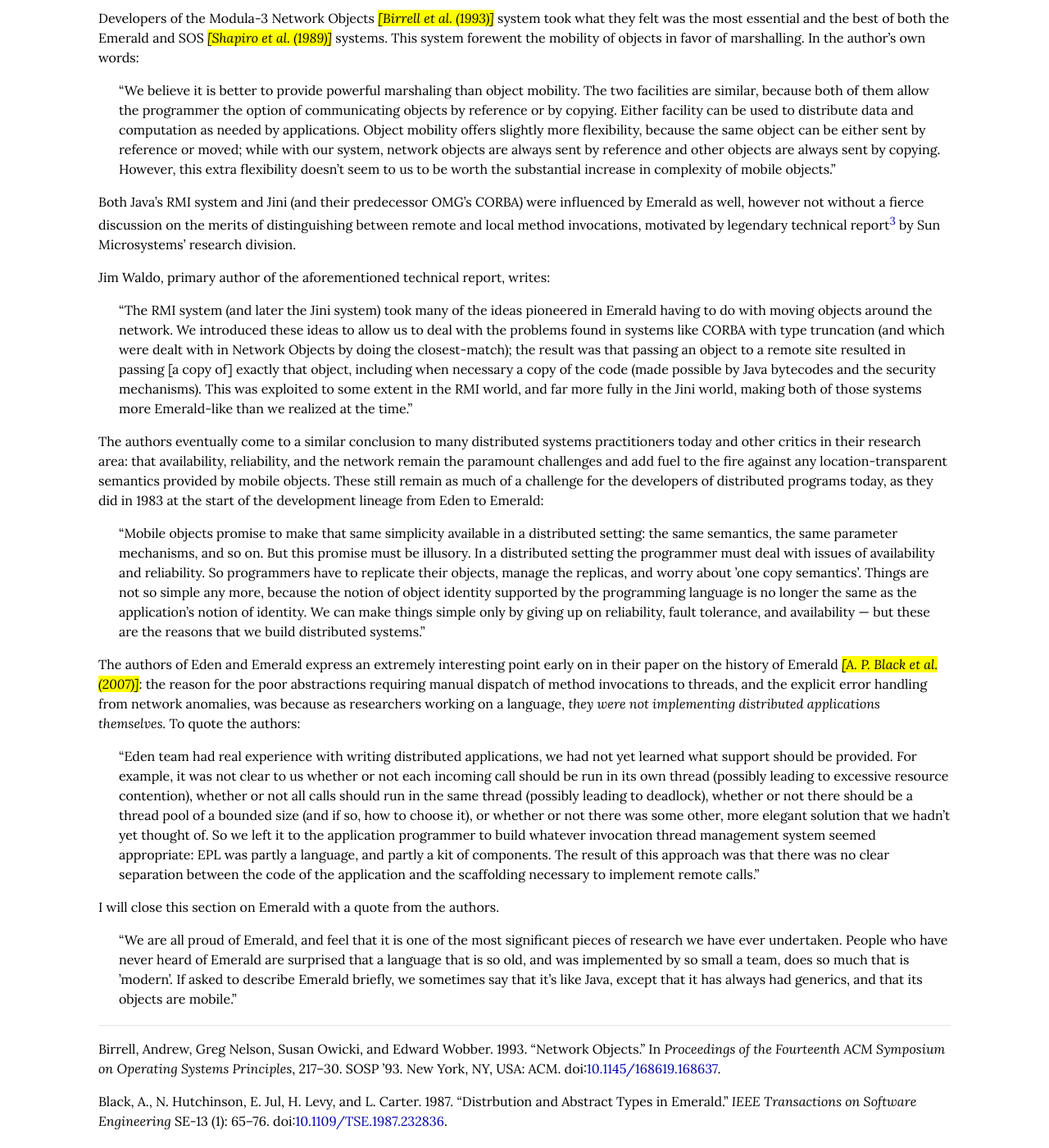
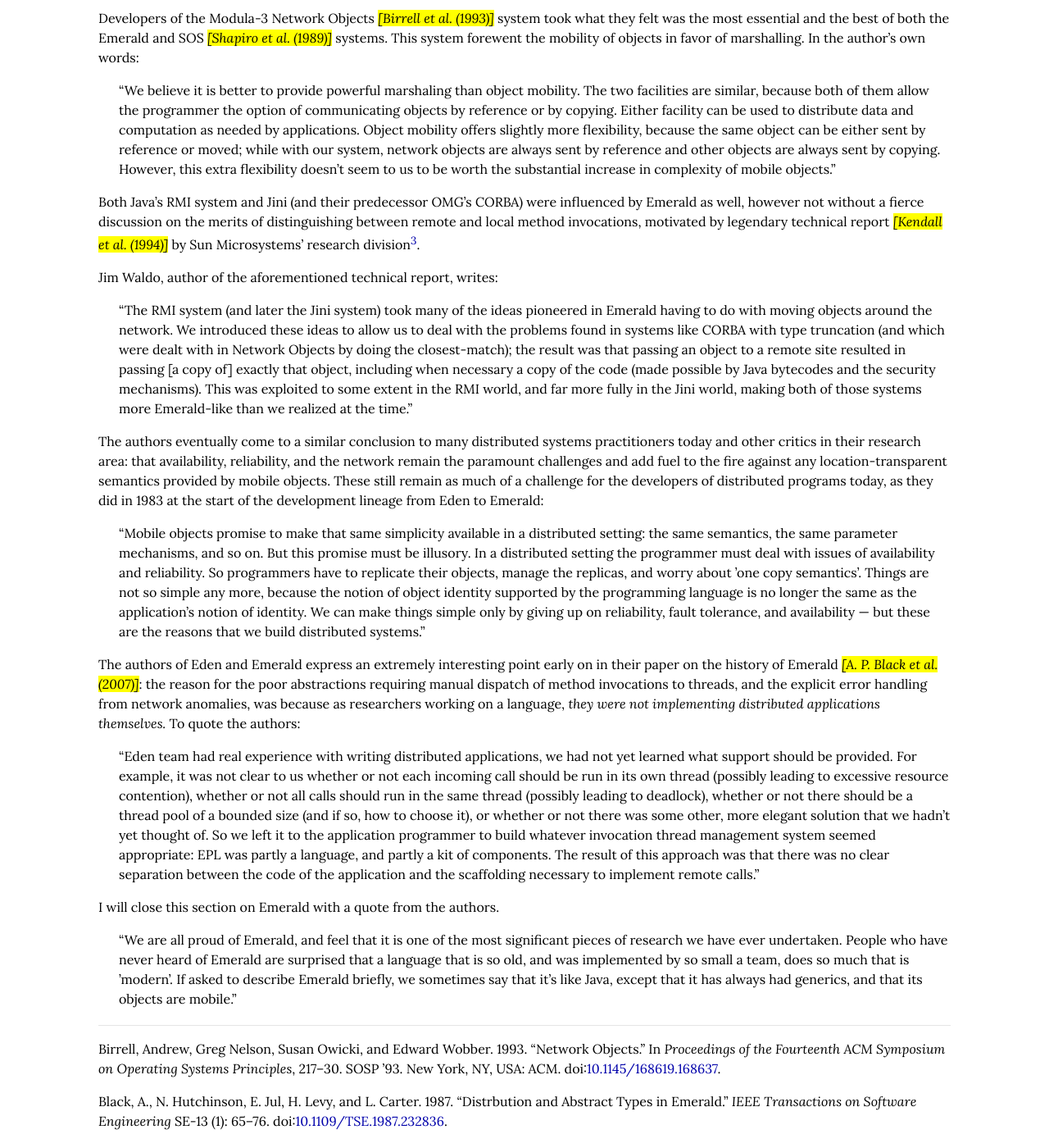
Before and after one commit to cmeiklejohn/cmeiklejohn.github.io, a Jekyll site: the page built from _posts/2016-03-05-emerald.markdown, in a window 1280 px wide and 1400 px high, scrolled down 2283 px. Shown: the whole window at 82% size. Built offline with Jekyll 4.4.1, drawn with Linux system fonts in a browser that asks for light colours; comment, search, counter and statistics services are not loaded; some of the changed text lies outside the part shown.

Commit message:
Add Waldo reference.

```diff
--- a/_posts/2016-03-05-emerald.markdown
+++ b/_posts/2016-03-05-emerald.markdown
@@ -46,8 +46,8 @@
 <blockquote>
 <p>“We believe it is better to provide powerful marshaling than object mobility. The two facilities are similar, because both of them allow the programmer the option of communicating objects by reference or by copying. Either facility can be used to distribute data and computation as needed by applications. Object mobility offers slightly more flexibility, because the same object can be either sent by reference or moved; while with our system, network objects are always sent by reference and other objects are always sent by copying. However, this extra flexibility doesn’t seem to us to be worth the substantial increase in complexity of mobile objects.”</p>
 </blockquote>
-<p>Both Java’s RMI system and Jini (and their predecessor OMG’s CORBA) were influenced by Emerald as well, however not without a fierce discussion on the merits of distinguishing between remote and local method invocations, motivated by legendary technical report<a href="#fn3" class="footnoteRef" id="fnref3"><sup>3</sup></a> by Sun Microsystems’ research division.</p>
-<p>Jim Waldo, primary author of the aforementioned technical report, writes:</p>
+<p>Both Java’s RMI system and Jini (and their predecessor OMG’s CORBA) were influenced by Emerald as well, however not without a fierce discussion on the merits of distinguishing between remote and local method invocations, motivated by legendary technical report <span class="citation">Kendall et al. (1994)</span> by Sun Microsystems’ research division<a href="#fn3" class="footnoteRef" id="fnref3"><sup>3</sup></a>.</p>
+<p>Jim Waldo, author of the aforementioned technical report, writes:</p>
 <blockquote>
 <p>“The RMI system (and later the Jini system) took many of the ideas pioneered in Emerald having to do with moving objects around the network. We introduced these ideas to allow us to deal with the problems found in systems like CORBA with type truncation (and which were dealt with in Network Objects by doing the closest-match); the result was that passing an object to a remote site resulted in passing [a copy of] exactly that object, including when necessary a copy of the code (made possible by Java bytecodes and the security mechanisms). This was exploited to some extent in the RMI world, and far more fully in the Jini world, making both of those systems more Emerald-like than we realized at the time.”</p>
 </blockquote>
@@ -82,6 +82,9 @@
 <div id="ref-holt1982short">
 <p>Holt, Richard C. 1982. “A Short Introduction to Concurrent Euclid.” <em>ACM Sigplan Notices</em> 17 (5). ACM: 60–79.</p>
 </div>
+<div id="ref-kendall1994note">
+<p>Kendall, Samuel C, Jim Waldo, Ann Wollrath, and Geoff Wyant. 1994. “A Note on Distributed Computing.” Sun Microsystems, Inc.</p>
+</div>
 <div id="ref-SPE:SPE4380210107">
 <p>Raj, Rajendra K., Ewan Tempero, Henry M. Levy, Andrew P. Black, Norman C. Hutchinson, and Eric Jul. 1991. “Emerald: A General-Purpose Programming Language.” <em>Software: Practice and Experience</em> 21 (1). John Wiley &amp; Sons, Ltd.: 91–118. doi:<a href="https://doi.org/10.1002/spe.4380210107">10.1002/spe.4380210107</a>.</p>
 </div>
```
